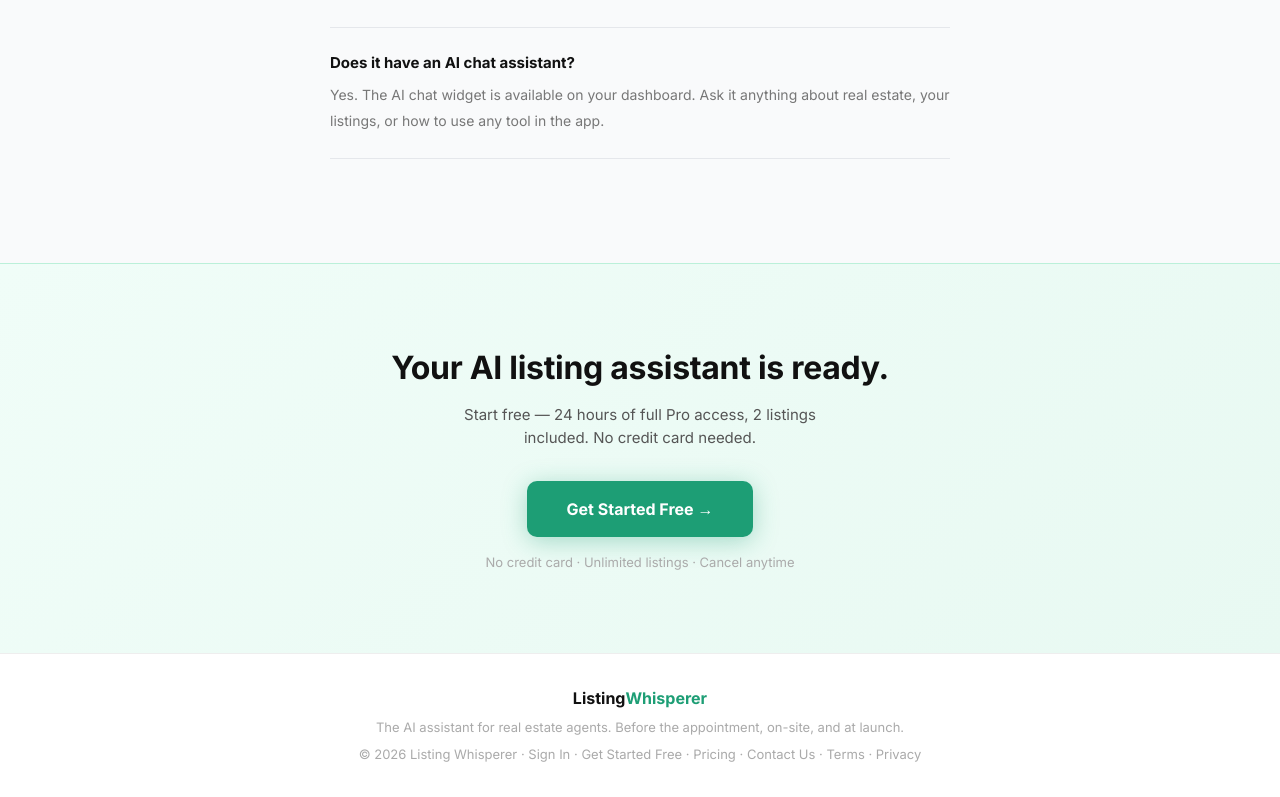
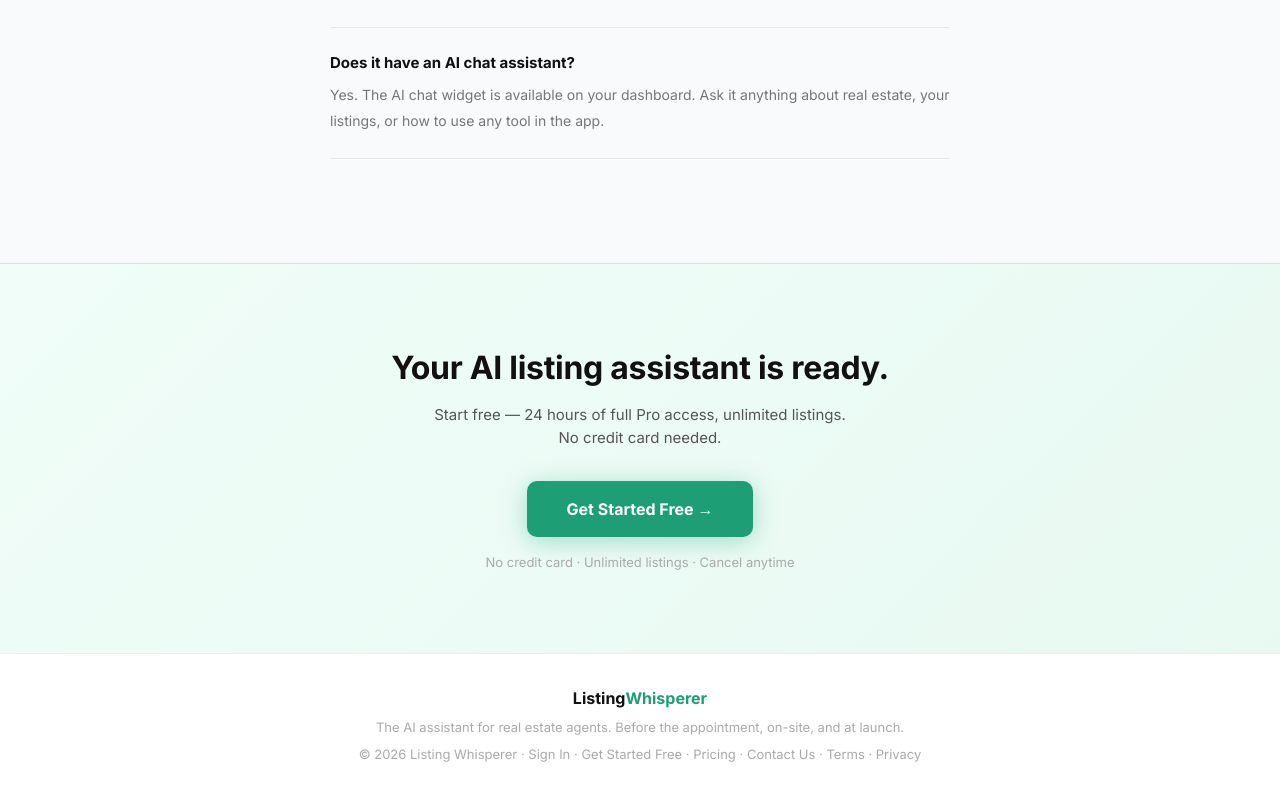
Before and after one commit to APD013/listing-whisperer, a Next.js app: page / in a window 1280 px wide. Shown: the part 9381-10178 px from the top of the page. Built offline with nearby package versions, Linux system fonts and the light colour scheme; no server answers.

Commit message:
Fix last 2 listings reference on homepage

```diff
--- a/src/app/page.tsx
+++ b/src/app/page.tsx
@@ -477,7 +477,7 @@ export default function Home() {
       {/* BOTTOM CTA */}
       <section style={{padding:'5rem 2rem',background:'linear-gradient(135deg,#f0fdf8,#e8f9f2)',textAlign:'center',borderTop:'1px solid #bbf0d9'}}>
         <h2 style={{fontSize:'2rem',fontWeight:'800',marginBottom:'0.75rem',letterSpacing:'-0.3px'}}>Your AI listing assistant is ready.</h2>
-        <p style={{fontSize:'15px',color:'#555',marginBottom:'2rem',maxWidth:'420px',margin:'0 auto 2rem'}}>Start free — 24 hours of full Pro access, 2 listings included. No credit card needed.</p>
+        <p style={{fontSize:'15px',color:'#555',marginBottom:'2rem',maxWidth:'420px',margin:'0 auto 2rem'}}>Start free — 24 hours of full Pro access, unlimited listings. No credit card needed.</p>
         <a href="/signup" onClick={() => trackCTAClick('bottom_cta', 'homepage')}
           style={{display:'inline-block',background:'#1D9E75',color:'#fff',padding:'16px 40px',borderRadius:'10px',textDecoration:'none',fontWeight:'700',fontSize:'16px',boxShadow:'0 4px 24px rgba(29,158,117,0.35)'}}>
           Get Started Free →
```
